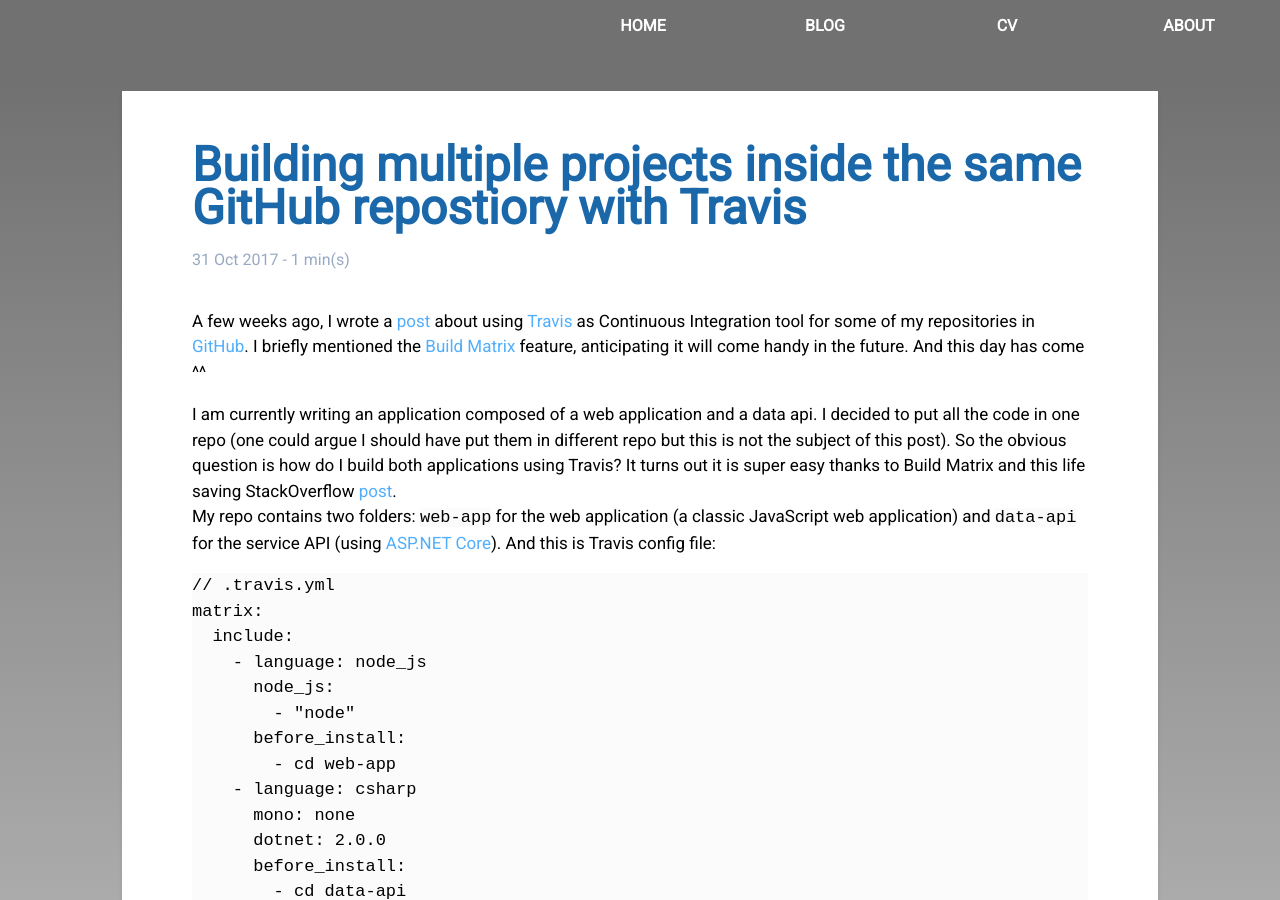
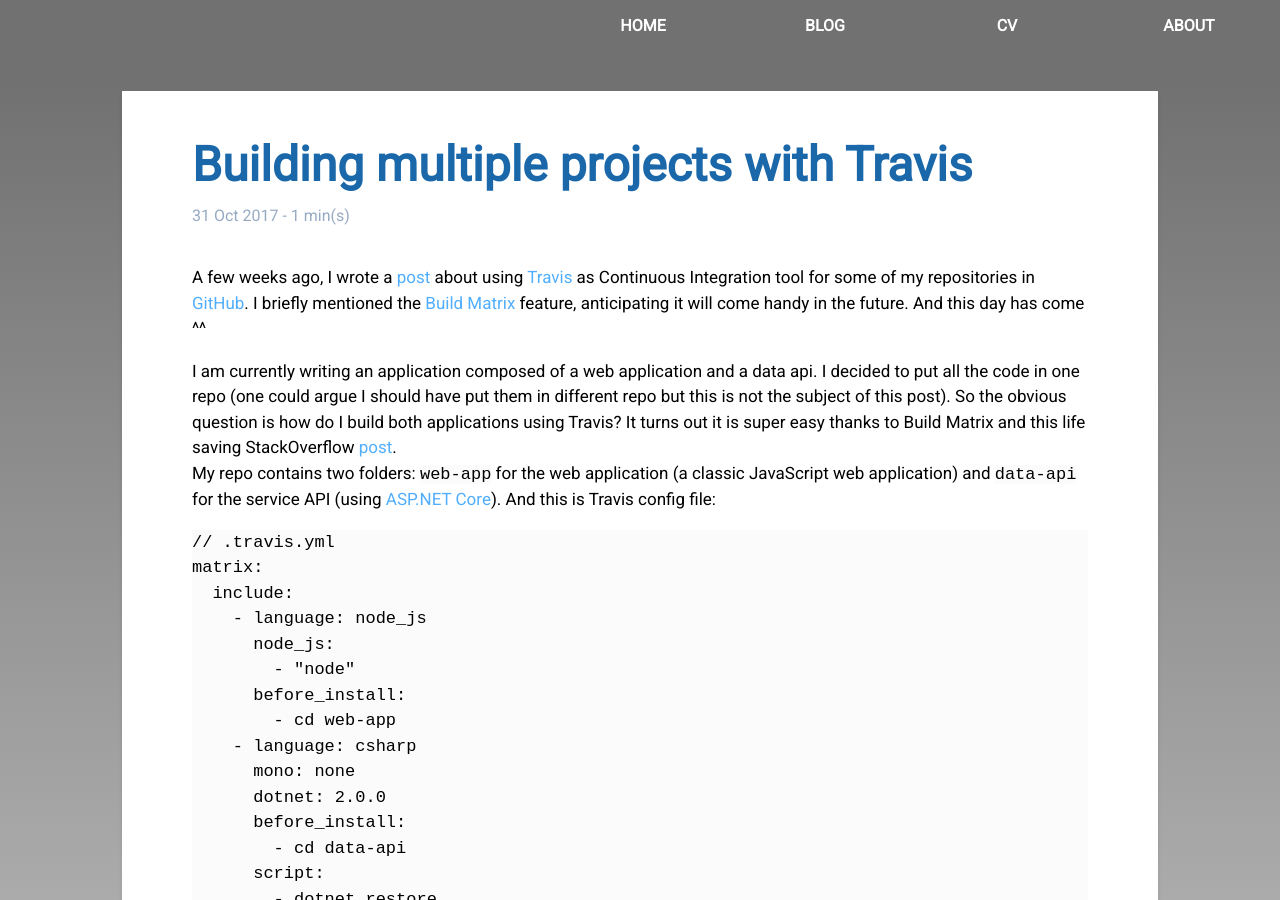
Before and after one commit to caroleolivier/caroleolivier.github.io, a Jekyll site: the page built from _posts/2017-10-31-building-multiple-project-with-travis.md, in a window 1280 px wide and 900 px high. Built offline with Jekyll 4.4.1, drawn with Linux system fonts in a browser that asks for light colours.

Commit message:
Shorten title

```diff
--- a/_posts/2017-10-31-building-multiple-project-with-travis.md
+++ b/_posts/2017-10-31-building-multiple-project-with-travis.md
@@ -1,6 +1,6 @@
 ---
 layout: post
-title: Building multiple projects inside the same GitHub repostiory with Travis
+title: Building multiple projects with Travis
 date: 2017-10-31
 ---
 
```
